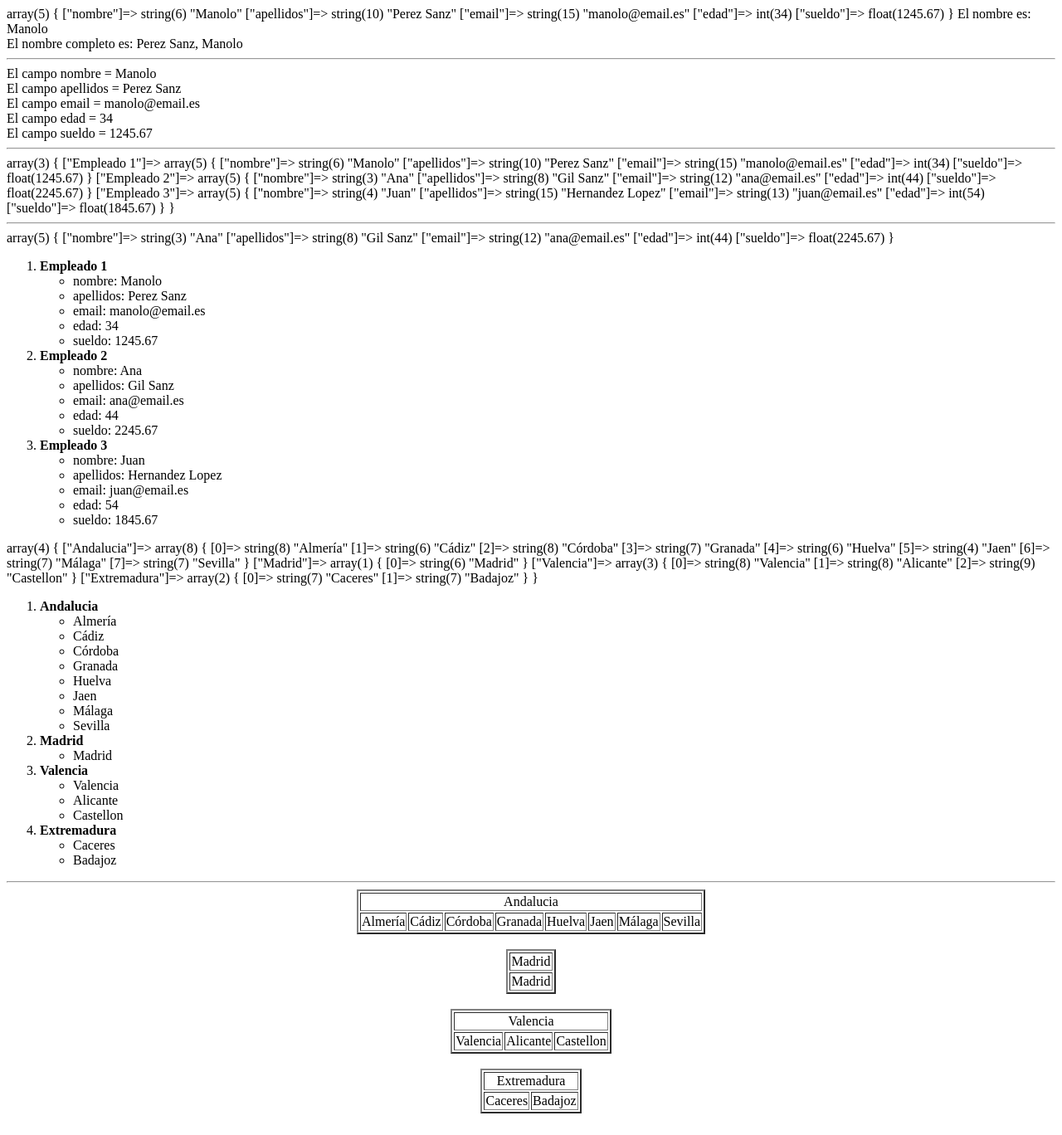
After one commit to pacofer71/iaw24, a PHP site: page /tres.php in a window 1280 px wide. The commit adds this page. Shown: the whole page at 83% size. Run offline with PHP 8.4, Linux system fonts and the light colour scheme.

Commit message:
Día 03/10/24

```diff
--- /dev/null
+++ b/arrays/tres.php
@@ -0,0 +1,110 @@
+<?php
+//Arrays asociativos, ahora las claves NO serán númericas
+$persona1 = [
+    'nombre' => 'Manolo',
+    'apellidos' => 'Perez Sanz',
+    'email' => 'manolo@email.es',
+    'edad' => 34,
+    'sueldo' => 1245.67,
+];
+$persona2 = [
+    'nombre' => 'Ana',
+    'apellidos' => 'Gil Sanz',
+    'email' => 'ana@email.es',
+    'edad' => 44,
+    'sueldo' => 2245.67,
+];
+$persona3 = [
+    'nombre' => 'Juan',
+    'apellidos' => 'Hernandez Lopez',
+    'email' => 'juan@email.es',
+    'edad' => 54,
+    'sueldo' => 1845.67,
+];
+var_dump($persona1);
+echo "El nombre es: {$persona1['nombre']}";
+echo "<br>";
+echo "El nombre completo es: {$persona1['apellidos']}, {$persona1['nombre']}";
+echo "<hr>";
+foreach ($persona1 as $k => $v) {
+    echo "El campo $k = $v <br>";
+}
+//---------------------------------------------------------
+$empleados = [
+    'Empleado 1' => $persona1,
+    'Empleado 2' => $persona2,
+    'Empleado 3' => $persona3
+];
+echo "<hr>";
+var_dump($empleados);
+echo "<hr>";
+var_dump($empleados['Empleado 2']);
+echo "\n";
+
+echo "<ol>\n";
+foreach ($empleados as $clave => $empleado) {
+    echo "<li><b>$clave</b></li>\n";
+    echo "<ul>\n";
+    foreach ($empleado as $campo => $valor) {
+        echo "<li>$campo: $valor</li>\n";
+    }
+    echo "</ul>\n";
+}
+echo "</ol>\n";
+
+$andalucia=[
+    'Almería',
+    'Cádiz',
+    'Córdoba',
+    'Granada',
+    'Huelva',
+    'Jaen',
+    'Málaga',
+    'Sevilla'
+];
+$valencia=[
+    'Valencia',
+    'Alicante',
+    'Castellon'
+];
+$extremadura=[
+    'Caceres',
+    'Badajoz',
+];
+$madrid=['Madrid'];
+
+$comunidades=[
+    'Andalucia'=>$andalucia,
+    'Madrid'=>$madrid,
+    'Valencia'=>$valencia,
+    'Extremadura'=>$extremadura,
+
+];
+var_dump($comunidades);
+
+echo "<ol>\n";
+foreach ($comunidades as $nombre => $provincias) {
+    echo "<li><b>$nombre</b></li>\n";
+    echo "<ul>\n";
+    foreach ($provincias as $nombreProvincia) {
+        echo "<li>$nombreProvincia</li>\n";
+    }
+    echo "</ul>\n";
+}
+echo "</ol>\n";
+
+//------------------------------------------
+echo "<hr>";
+foreach ($comunidades as $nombre => $provincias) {
+    echo "<table border='2' align='center'>";
+    echo "<tr>";
+    echo "<td colspan='".count($provincias)."' align='center'>$nombre</td>";
+    echo "</tr>";
+    echo "<tr>";
+    foreach ($provincias as $nombreProvincia) {
+        echo "<td>$nombreProvincia</td>";
+    }
+    echo "</tr>";
+    echo "</table>";
+    echo "<br>";
+}
```
Also changed, not shown: arrays/dos.php (+38 -4 lines), arrays/ejercicios1.php (added, +8 -0 lines).
